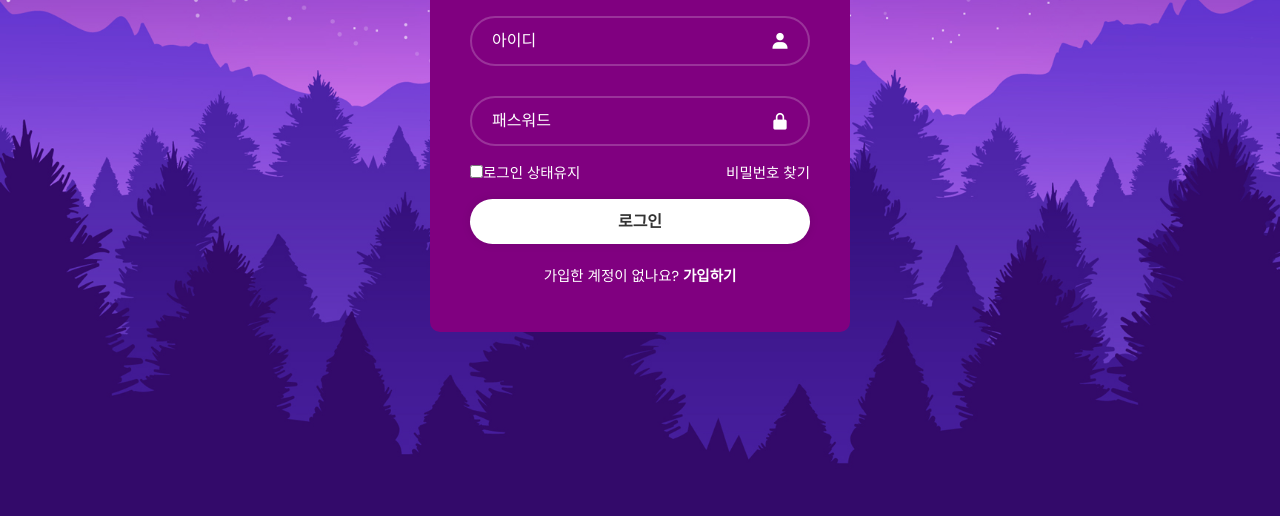
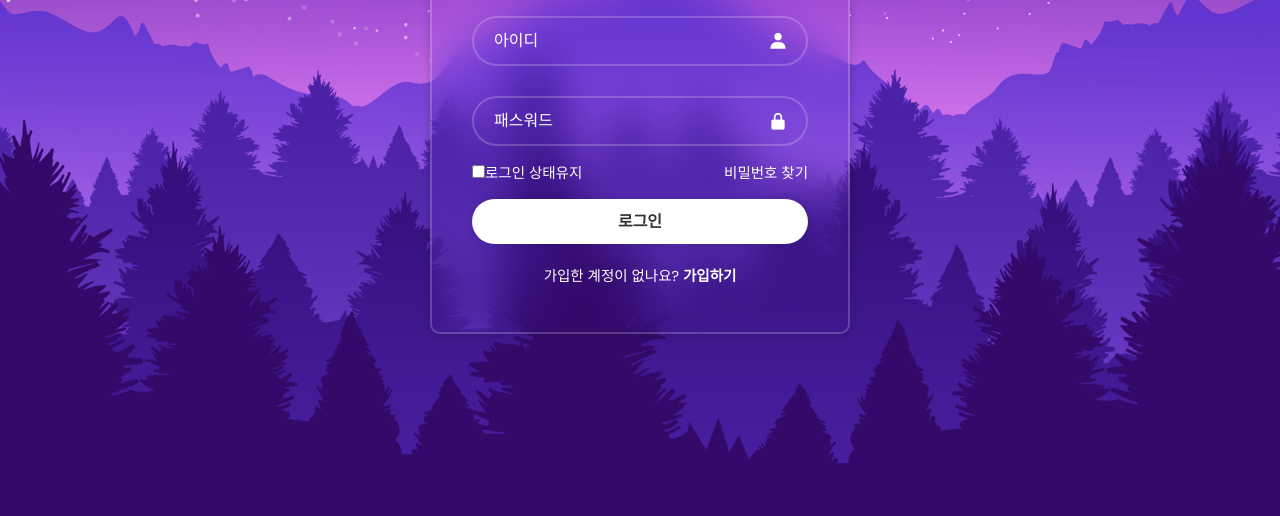
Before and after one commit to jbkim08/Login-Form, a plain HTML site: page index.html in a window 1280 px wide. Shown: the part 284-800 px from the top of the page. Drawn offline with nearby package versions, Linux system fonts and the light colour scheme.

Commit message:
벡그라운드 투명 블러효과 넣기

```diff
--- a/style.css
+++ b/style.css
@@ -20,7 +20,12 @@ body {
 
 .wrapper {
   width: 420px;
-  background-color: purple;
+  /* 벡그라운드 투명 */
+  background-color: transparent;
+  /* 보더 투명한 흰색 */
+  border: 2px solid rgba(255, 255, 255, 0.2);
+  backdrop-filter: blur(20px);
+  box-shadow: 0 0 10px rgba(0, 0, 0, 0.2);
   color: #fff;
   border-radius: 10px;
   padding: 30px 40px;
```
